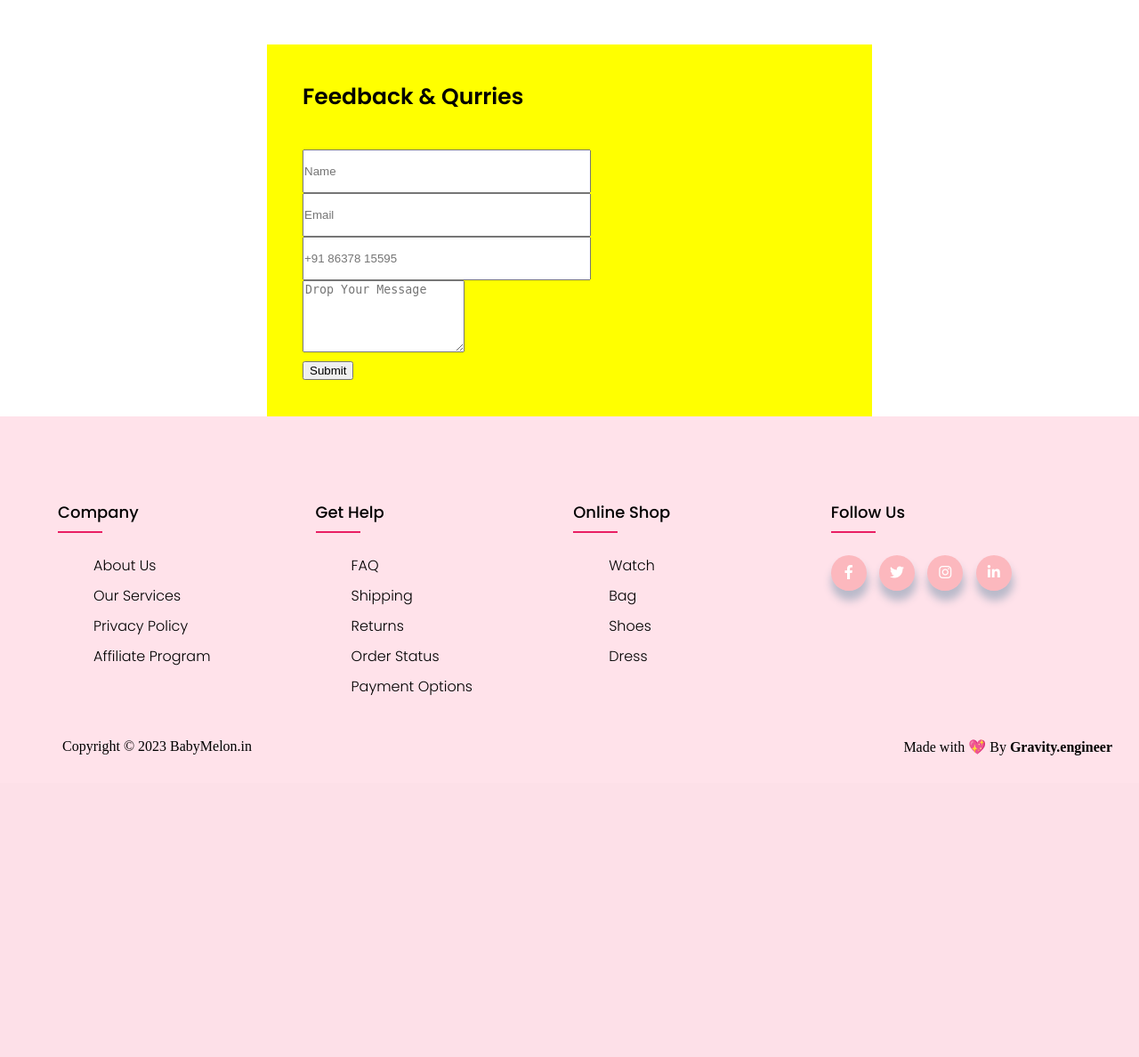
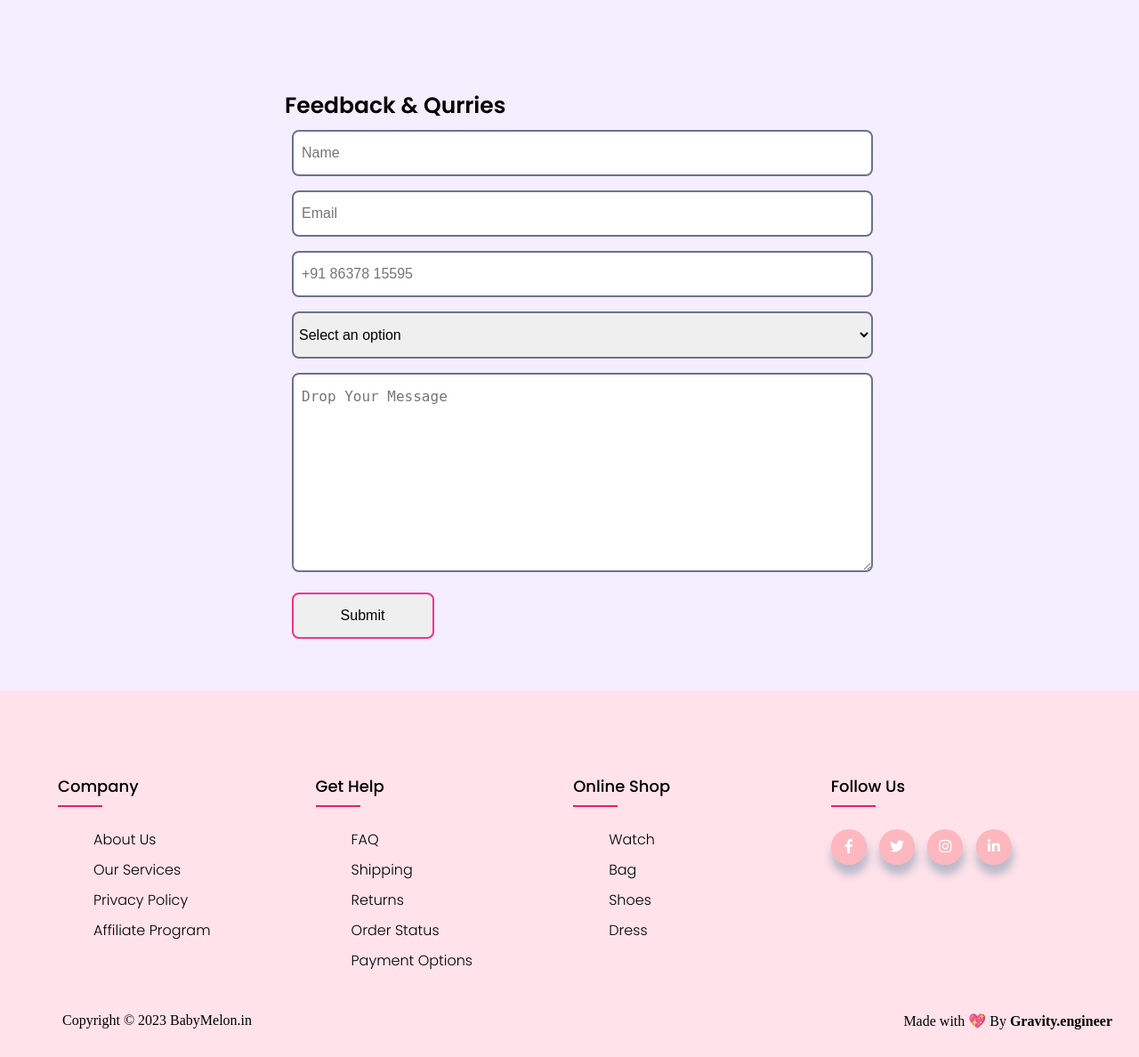
Before and after one commit to Tapabrata-Goswami/babymelon, a PHP site: page /babymelon_website/contact.php in a window 1280 px wide. Shown: the part 865-2053 px from the top of the page at 89% size. Before the commit the page ends 1714 px from the top, so only its background shows below. Run offline with PHP 8.4, Linux system fonts and the light colour scheme; data that the repository does not hold is empty; some libraries are stand-ins or nearby versions.

Commit message:
contact us

```diff
--- a/contact.php
+++ b/contact.php
@@ -42,24 +46,32 @@
     .top-part-map{
         width:50%;
     }
+    .contact-us-info{
+        background-color: #f4eeff;
+    }
     .top-part-heading-info{
         margin-bottom:12px;
     }
     .top-part-heading-info span{
-        color:#16003B;
+        color:#E00D7B;
         font-size:25px;
         font-weight:600;
     }
     .top-part-legal-container{
         margin-bottom:8px;
     }
+    /* .contact-us-number span{
+        color:black;
+        font-size:14px;
+        padding-top:5px;
+    } */
     .top-part-legal-container span{
-        color:#16003B;
+        color:#E00D7B;
         font-size:18px;
         font-weight:500;
     }
     .top-part-legal-container div{
-        color:#16003B;
+        color:#E00D7B;
         font-size:16px;
         font-weight:400;
         padding-left:16px;
@@ -67,14 +79,16 @@
     .bottom-part-conatct-us{
         display:flex;
         justify-content:center;
+        margin-top:50px;
+        padding-bottom:50px;
+        /* box-shadow:2px 4px 7px black; */
+        /* background-color: #f4eeff; */
     }
     .bottom-part-conatct-us div{
-        background-color:yellow;
-        padding:20px;
+        /* background-color:red; */
+        /* padding:20px; */
         width:50%;
-    }
-    .bottom-part-form{
-        width:100%;
+        /* box-shadow:2px 4px 7px black; */
     }
     .bottom-part-heading{
         font-size:25px;
@@ -82,9 +96,59 @@
         width:100%;
 
     }
+    form{
+        /* background-color:green; */
+        width:100%;
+    }
     input[type='text'], input[type='email']{
         padding:15px 0px;
         width:100%;
+        margin:8px;
+        border:2px solid #6B728E;
+        border-radius:8px;
+        font-size:16px;
+        font-weight:400;
+        padding-left:9px;
+    }
+    .contact-us-wrap{
+        width:100%;
+    }
+    .contact-us-wrap-validates-as-required{
+        padding:15px 2px;
+        width:102%;
+        margin:8px;
+        border:2px solid #6B728E;
+        border-radius:8px;
+        font-size:16px;
+        font-weight:400;
+        /* padding-left:9px; */
+    }
+    .contact-us-message{
+        padding:15px 0px;
+        background-color: solid #F0EEED;
+        width: 100%;
+        margin:8px;
+        border:2px solid #6B728E;
+        border-radius:8px;
+        font-size:16px;
+        font-weight:400;
+        padding-left:9px;
+    }
+    .contact-submit-button{
+        width:100%;
+    }
+    input[type='submit']{
+        padding:15px 10px;
+        background: solid #ffc7c7;
+        width:50%;
+        margin:8px;
+        /* border-color: solid pink; */
+        border:2px solid #f6318c;
+        border-radius:8px;
+        font-size:16px;
+        font-weight:200;
+        padding-left:9px;
+        /* margin-left:50%; */
     }
 
 
@@ -108,7 +172,7 @@
     <!-- Hero Section End-->
 
     <!-- Contact Us info start-->
-    <div clas="contact-us-info">
+    <div class="contact-us-info">
 
         <div class="top-part-conatct-us">
             <div class="top-part-information">
@@ -149,15 +224,28 @@
                 <div class="bottom-part-heading">
                     <span>Feedback & Qurries</span>
                 </div>
-                <div class="bottom-part-form">
-                    <form action="" method="post">
-                        <input type="text" placeholder="Name"><br>
-                        <input type="email" placeholder="Email"><br>
-                        <input type="text" placeholder="+91 86378 15595"><br>
-                        <textarea rows="5" placeholder="Drop Your Message"></textarea><br>
-                        <button>Submit</button>
-                    </form>
-                </div>
+                <form action="" method="post">
+                    <input type="text" placeholder="Name">
+                    <input type="email" placeholder="Email">
+                    <input type="text" placeholder="+91 86378 15595">
+                    <span class="contact-us-wrap" data-name="menu">
+                        <select name="menu" class="contact-us-wrap-validates-as-required" aria-required="true" aria-invalid="false">
+                            <option value="Select an option">Select an option</option>
+                            <option value="An Order">An Order</option>
+                            <option value="A Product Inquiry">A Product Inquiry</option>
+                            <option value="Payment &amp; Placing Orders">Payment &amp; Placing Orders</option>
+                            <option value="I'm Having Trouble With Your Website">I'm Having Trouble With Your Website</option>
+                            <option value="A Marketing or Sales Request">A Marketing or Sales Request</option>
+                            <option value="PR Request">PR Request</option><option value="Others">Others</option>
+                        </select>
+                    </span>
+                    <textarea class="contact-us-message" cols="40" rows="10" placeholder="Drop Your Message"></textarea>
+                    <div class="contact-submit-button">
+                        <!-- <button>Submit</button> -->
+                        <input type="submit">
+                    </div>
+                </form>
+
             </div>
         </div>
 
--- a/nav.php
+++ b/nav.php
@@ -22,6 +22,8 @@ if ($base_name == 'index.php') {
     $page_name = 'Babymelon | Shop';
 } elseif ($base_name == 'login-signup.php') {
     $page_name = 'Babymelon | Account';
+}elseif ($base_name == 'contact.php') {
+    $page_name = 'Babymelon | Contact';
 }
 ?>
 
@@ -38,7 +40,7 @@ if ($base_name == 'index.php') {
     <link rel="stylesheet" href="https://cdnjs.cloudflare.com/ajax/libs/font-awesome/6.2.1/css/all.min.css">
     <title><?php echo $page_name; ?></title>
     <script src="https://kit.fontawesome.com/yourcode.js" crossorigin="anonymous"></script>
-
+    <link rel="shortcut icon" href="./bm_logo.jpeg" type="image/x-icon">
     <!-- Header Stylesheet include  -->
     <style>
     <?php
```
Also changed, not shown: other parts of contact.php (+23 -8 lines).
